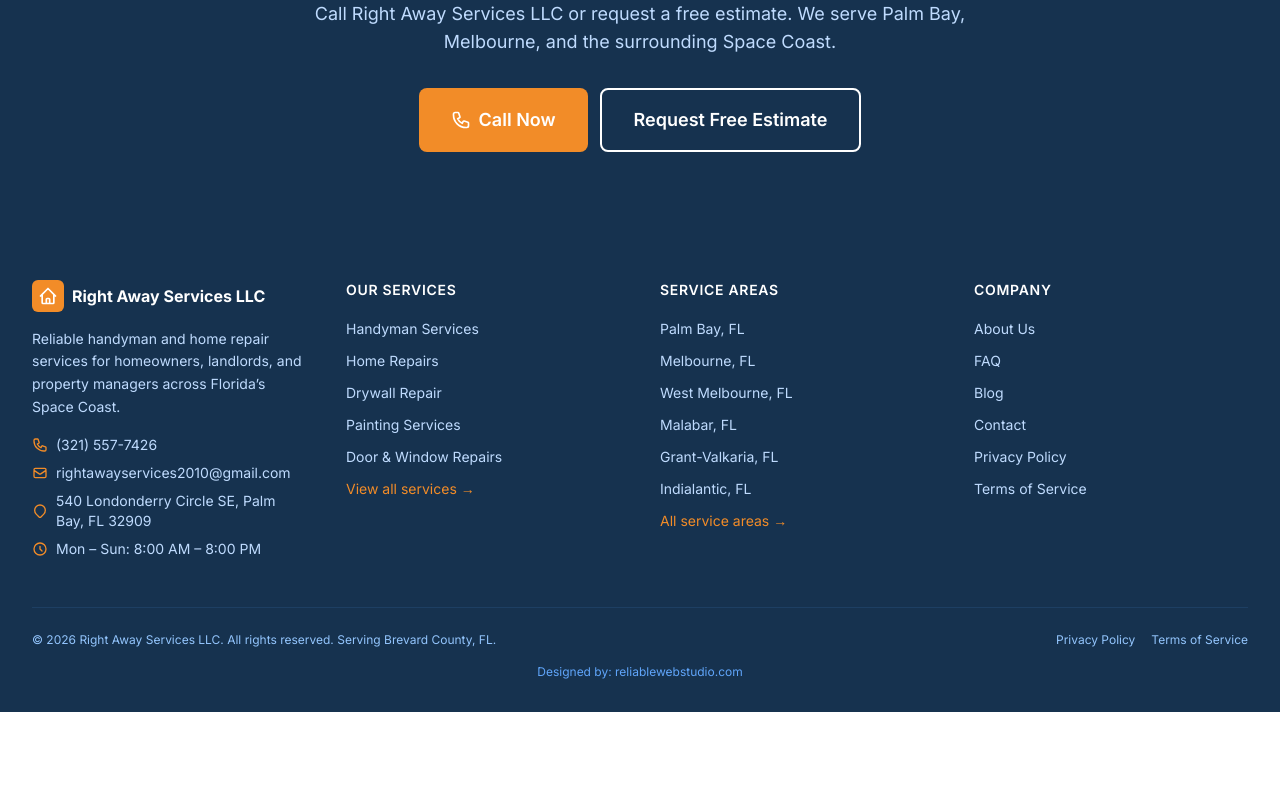
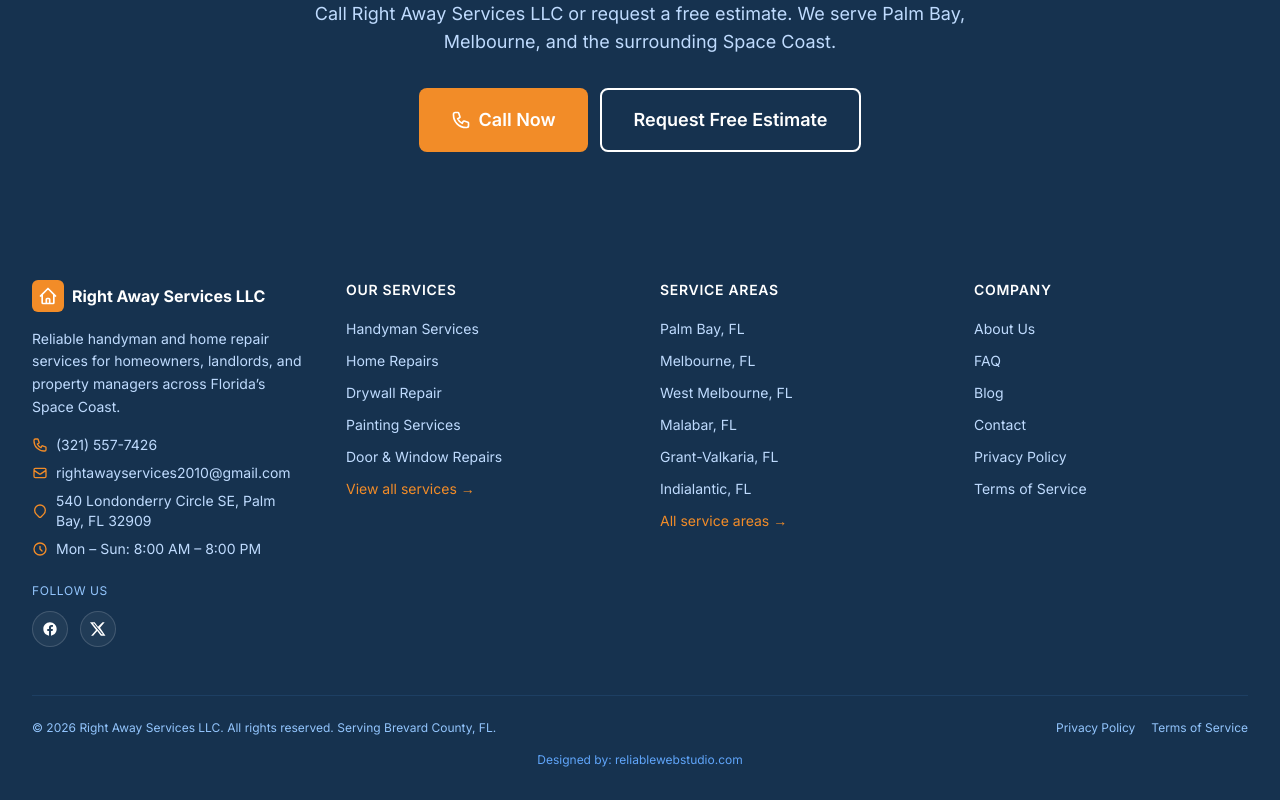
Before and after one commit to nomadghibi/rightawayservices, a Next.js app: page / in a window 1280 px wide. Shown: the part 5802-6602 px from the top of the page. Before the commit the page ends 6514 px from the top, so only its background shows below. Built offline with nearby package versions, Linux system fonts and the light colour scheme.

Commit message:
Add social media icons

```diff
--- a/components/layout/Footer.tsx
+++ b/components/layout/Footer.tsx
@@ -5,6 +5,26 @@
 
 const primaryServices = services.slice(0, 5)
 const primaryAreas = serviceAreas.slice(0, 6)
+const socialLinks = [
+  {
+    label: 'Facebook',
+    href: siteConfig.social.facebook,
+    icon: (
+      <svg className="w-4 h-4" fill="currentColor" viewBox="0 0 24 24" aria-hidden="true">
+        <path d="M22 12.07C22 6.48 17.52 2 11.93 2S2 6.48 2 12.07C2 17.1 5.66 21.26 10.44 22v-7.03H7.9v-2.9h2.54V9.86c0-2.5 1.49-3.88 3.77-3.88 1.09 0 2.24.2 2.24.2v2.46H15.2c-1.24 0-1.63.77-1.63 1.56v1.87h2.77l-.44 2.9h-2.33V22C18.34 21.26 22 17.1 22 12.07z" />
+      </svg>
+    ),
+  },
+  {
+    label: 'X',
+    href: siteConfig.social.x,
+    icon: (
+      <svg className="w-4 h-4" fill="currentColor" viewBox="0 0 24 24" aria-hidden="true">
+        <path d="M18.9 2H22l-6.98 7.96L23.2 22h-6.9l-5.4-7.03L4.7 22H1.6l7.48-8.53L0 2h7.06l4.88 6.48L18.9 2zm-1.21 18h1.72L6.12 3.9H4.28L17.69 20z" />
+      </svg>
+    ),
+  },
+]
 
 export function Footer() {
   return (
@@ -52,6 +72,25 @@
                   <path strokeLinecap="round" strokeLinejoin="round" strokeWidth={2} d="M12 8v4l3 3m6-3a9 9 0 11-18 0 9 9 0 0118 0z" />
                 </svg>
                 <span>Mon – Sun: 8:00 AM – 8:00 PM</span>
+              </div>
+            </div>
+            <div className="mt-6">
+              <p className="text-xs uppercase tracking-wider text-blue-300 mb-3">Follow us</p>
+              <div className="flex items-center gap-3">
+                {socialLinks
+                  .filter((social) => social.href)
+                  .map((social) => (
+                    <a
+                      key={social.label}
+                      href={social.href}
+                      target="_blank"
+                      rel="noopener noreferrer"
+                      aria-label={social.label}
+                      className="inline-flex h-9 w-9 items-center justify-center rounded-full border border-white/15 bg-white/5 text-white transition-colors hover:bg-white hover:text-navy"
+                    >
+                      {social.icon}
+                    </a>
+                  ))}
               </div>
             </div>
           </div>
--- a/lib/seo/metadata.ts
+++ b/lib/seo/metadata.ts
@@ -20,7 +20,8 @@
   description:
     'Right Away Services LLC is a licensed and insured handyman company in Palm Bay, FL with 26 years of experience. 5.0-star rated on Angi. Serving homeowners, landlords, and property managers across Florida\'s Space Coast.',
   social: {
-    facebook: '',
+    facebook: 'https://www.facebook.com/profile.php?id=61591783619296',
+    x: 'https://x.com/rightawayservic',
     instagram: '',
     google: '',
   },
```
